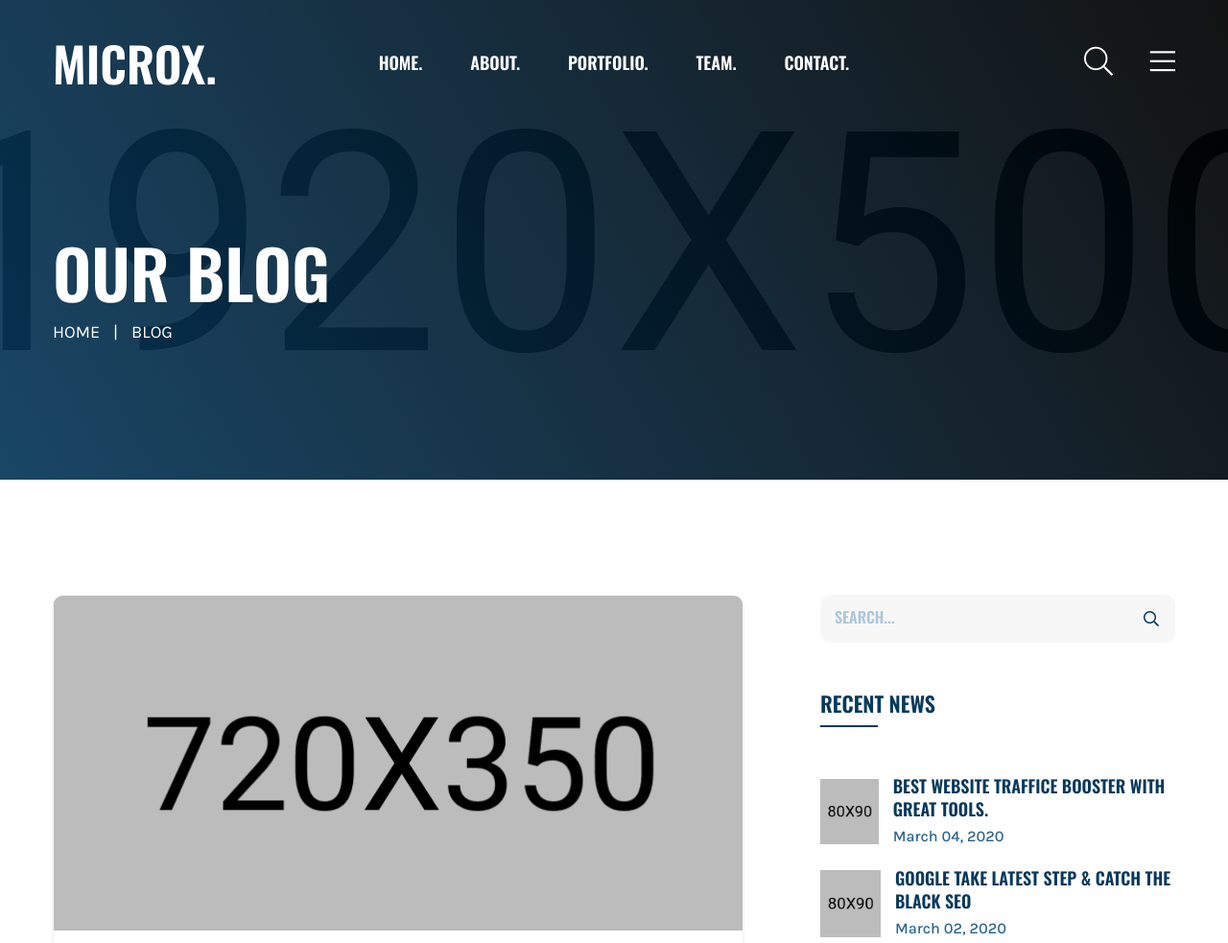
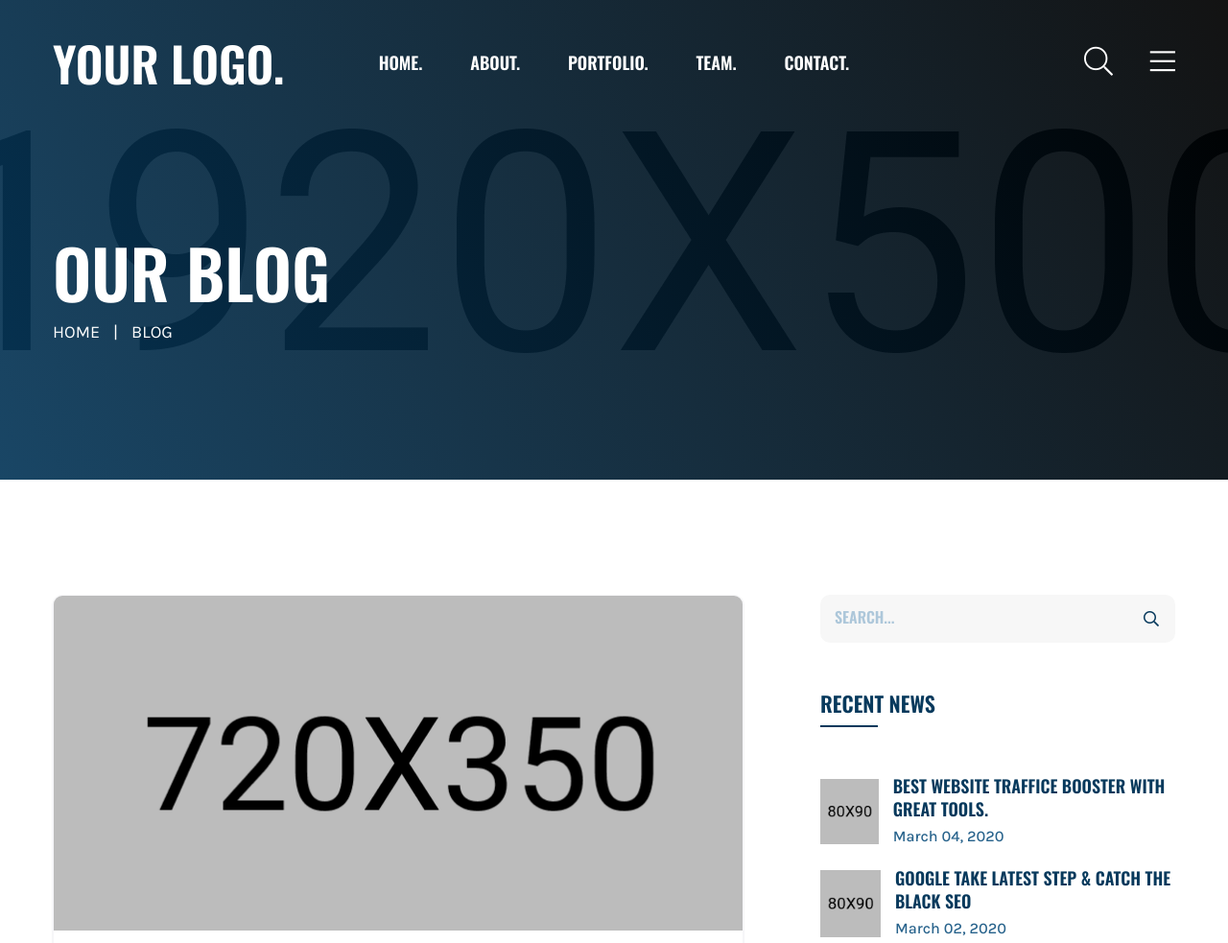
Before and after one commit to devsumon2015/Cv-Resume-And-Personal-Portfolio, a plain HTML site: page blog.html in a window 1280 px wide. Shown: the top 983 px of the page at 96% size. Drawn offline with nearby package versions, Linux system fonts and the light colour scheme.

Commit message:
Update blog.html

```diff
--- a/blog.html
+++ b/blog.html
@@ -78,7 +78,7 @@
                     <div class="row align-items-center">
                         <div class="col-xl-3 col-lg-3 col-md-4 col-6">
                             <div class="logo">
-                                <a href="index.html">Microx.</a>
+                                <a href="index.html">YOUR LOGO.</a>
                             </div>
                         </div>
                         <div class="col-xl-6 col-lg-6 d-none d-lg-block">
@@ -552,7 +552,7 @@
                 <div class="row">
                     <div class="col-xl-3 col-lg-3 col-md-6 col-8">
                         <div class="logo">
-                            <a href="index.html">Microx.</a>
+                            <a href="index.html">Your Logo</a>
                         </div>
                     </div>
                     <div class="col-xl-9 col-lg-9 col-md-6 col-4">
```
